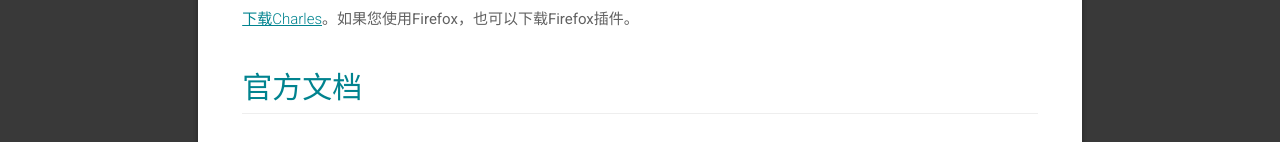
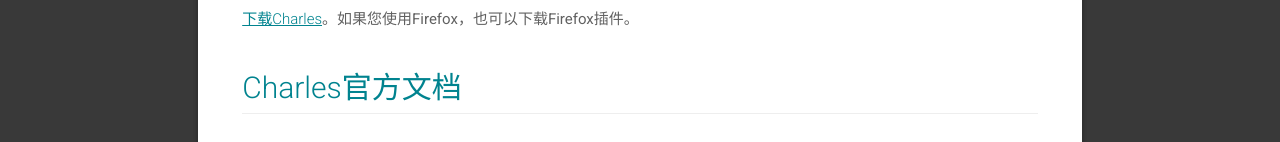
Before and after one commit to moonotes/moonotes.github.io, a plain HTML site: page 2018/01/03/Charels抓包工具/index.html in a window 1280 px wide. Shown: the part 1080-1222 px from the top of the page. Drawn offline with Linux system fonts and the light colour scheme; some packages are replaced by stand-ins of ours; a script that the page names is missing.

Commit message:
Site updated: 2018-01-04 10:42:49

```diff
--- a/2018/01/03/Charels抓包工具/index.html
+++ b/2018/01/03/Charels抓包工具/index.html
@@ -236,7 +236,7 @@
 
 
         <meta property="article:published_time" content="Wed Jan 03 2018 09:33:51 GMT+0800">
-        <meta property="article:modified_time" content="Thu Jan 04 2018 10:17:45 GMT+0800">
+        <meta property="article:modified_time" content="Thu Jan 04 2018 10:26:07 GMT+0800">
 
 
     <!-- The Twitter Card protocol -->
@@ -259,7 +259,7 @@
     "mainEntityOfPage": "http://monote.org/2018/01/03/Charels抓包工具/index.html",
     "headline": "Charels抓包工具",
     "datePublished": "Wed Jan 03 2018 09:33:51 GMT+0800",
-    "dateModified": "Thu Jan 04 2018 10:17:45 GMT+0800",
+    "dateModified": "Thu Jan 04 2018 10:26:07 GMT+0800",
     "author": {
         "@type": "Person",
         "name": "monote",
@@ -343,7 +343,7 @@
     </button>
 
     <ul class="post-toc-wrap mdl-menu mdl-menu--bottom-left mdl-js-menu mdl-js-ripple-effect" for="post-toc-trigger-btn" style="max-height:80vh; overflow-y:scroll;">
-        <ol class="post-toc"><li class="post-toc-item post-toc-level-2"><a class="post-toc-link" href="#简介"><span class="post-toc-number">1.</span> <span class="post-toc-text">简介</span></a></li><li class="post-toc-item post-toc-level-2"><a class="post-toc-link" href="#主要特性"><span class="post-toc-number">2.</span> <span class="post-toc-text">主要特性</span></a></li><li class="post-toc-item post-toc-level-2"><a class="post-toc-link" href="#安装"><span class="post-toc-number">3.</span> <span class="post-toc-text">安装</span></a></li><li class="post-toc-item post-toc-level-2"><a class="post-toc-link" href="#官方文档"><span class="post-toc-number">4.</span> <span class="post-toc-text">官方文档</span></a></li></ol>
+        <ol class="post-toc"><li class="post-toc-item post-toc-level-2"><a class="post-toc-link" href="#简介"><span class="post-toc-number">1.</span> <span class="post-toc-text">简介</span></a></li><li class="post-toc-item post-toc-level-2"><a class="post-toc-link" href="#主要特性"><span class="post-toc-number">2.</span> <span class="post-toc-text">主要特性</span></a></li><li class="post-toc-item post-toc-level-2"><a class="post-toc-link" href="#安装"><span class="post-toc-number">3.</span> <span class="post-toc-text">安装</span></a></li><li class="post-toc-item post-toc-level-2"><a class="post-toc-link" href="#Charles官方文档"><span class="post-toc-number">4.</span> <span class="post-toc-text">Charles官方文档</span></a></li></ol>
     </ul>
 
 
@@ -483,7 +483,7 @@
         <h2 id="简介"><a href="#简介" class="headerlink" title="简介"></a>简介</h2><p><a href="https://www.charlesproxy.com/" target="_blank" rel="noopener">Charles</a>是一个web调试代理，使开发人员能够查看他们的机器和互联网之间的所有HTTP和SSL / HTTPS流量。这包括对HTTP 1.1和2的请求，响应，头文件，TLS信息，压缩和性能以及Protobuf等二进制协议进行深度检查。Charles非常适合调试和测量您的Web或移动应用程序的API请求和响应。</p>
 <h2 id="主要特性"><a href="#主要特性" class="headerlink" title="主要特性"></a>主要特性</h2><p>· SSL代理 - 以纯文本格式查看SSL请求和响应<br>· 带宽限制模拟较慢的Internet连接，包括延迟<br>· AJAX调试 - 以树或文本的形式查看XML和JSON请求和响应<br>· AMF - 以Flash的形式查看Flash Remoting / Flex Remoting消息的内容<br>· 重复请求以测试后端更改<br>· 编辑请求以测试不同的输入<br>· 拦截和编辑请求或响应的断点<br>· 使用W3C验证器验证录制的HTML，CSS和RSS / atom响应  </p>
 <h2 id="安装"><a href="#安装" class="headerlink" title="安装"></a>安装</h2><p><a href="https://www.charlesproxy.com/download/" target="_blank" rel="noopener">下载Charles</a>。如果您使用Firefox，也可以下载Firefox插件。  </p>
-<h2 id="官方文档"><a href="#官方文档" class="headerlink" title="官方文档"></a><a href="https://www.charlesproxy.com/documentation/" target="_blank" rel="noopener">官方文档</a></h2>
+<h2 id="Charles官方文档"><a href="#Charles官方文档" class="headerlink" title="Charles官方文档"></a><a href="https://www.charlesproxy.com/documentation/" target="_blank" rel="noopener">Charles官方文档</a></h2>
 
 
 
```
